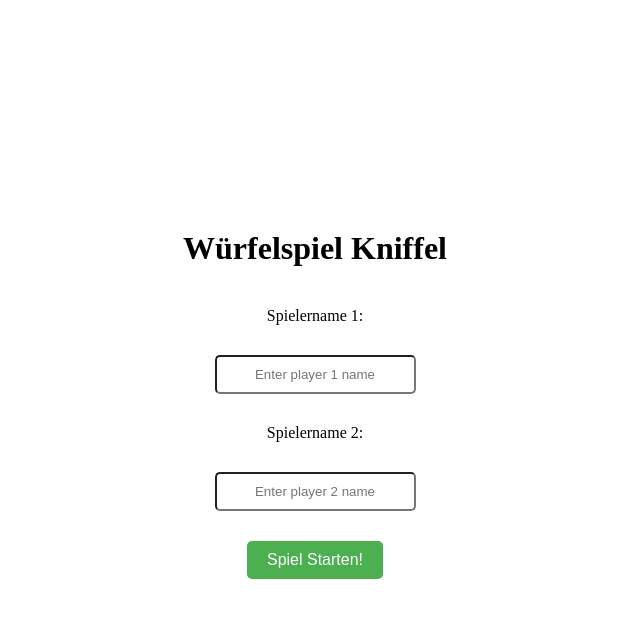
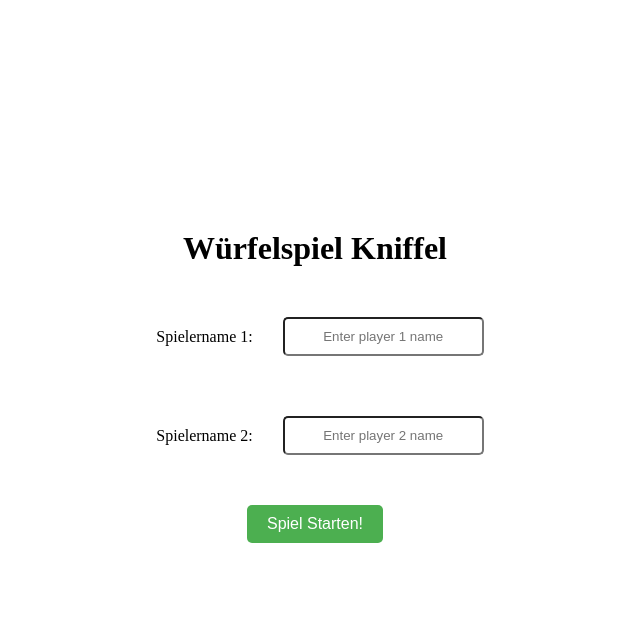
Before and after one commit to HackerHenri/Kniffel, a PHP site: page / in a window 1280 px wide. Shown: the top 618 px of the page, without its empty margins (325-965 px from the left). Run offline with PHP 8.4, Linux system fonts and the light colour scheme.

Commit message:
Change flex style on frontpage

```diff
--- a/app.js
+++ b/app.js
@@ -221,7 +221,6 @@ createApp({
         async selectResult(id) {
 
             // send clicked button id to server, receive complete updated round
-
             try {
                 const response = await axios.post('http://localhost/game.php', {
                     type: "selectResult",
--- a/index.html
+++ b/index.html
@@ -18,10 +18,14 @@
 <body>
     <div id="app" class="container">
         <h1 id="h1" class="item">Würfelspiel Kniffel</h1>
-        <p class="item">Spielername 1:</p>
-        <input v-model="player_name_1" class="item" placeholder="Enter player 1 name">
-        <p class="item">Spielername 2:</p>
-        <input v-model="player_name_2" class="item" placeholder="Enter player 2 name">
+        <div class="item">
+            <p class="item">Spielername 1:</p>
+            <input v-model="player_name_1" class="item" placeholder="Enter player 1 name">
+        </div>
+        <div class="item">
+            <p class="item">Spielername 2:</p>
+            <input v-model="player_name_2" class="item" placeholder="Enter player 2 name">
+        </div>
         <div class="container">
             <button @click="startGame" class="button" >Spiel Starten!</button>
         </div>
--- a/style.css
+++ b/style.css
@@ -4,7 +4,7 @@
 
 .container {
   display: flex;
-  flex-flow: column wrap;
+  flex-flow: column;
   align-items: center;
   align-content: center;
   justify-content: center;
@@ -12,6 +12,8 @@
 }
 
 .item {
+  display: flex;
+  flex-wrap: wrap;
   margin: 10px;
   text-align: center;
   padding: 10px;
```
